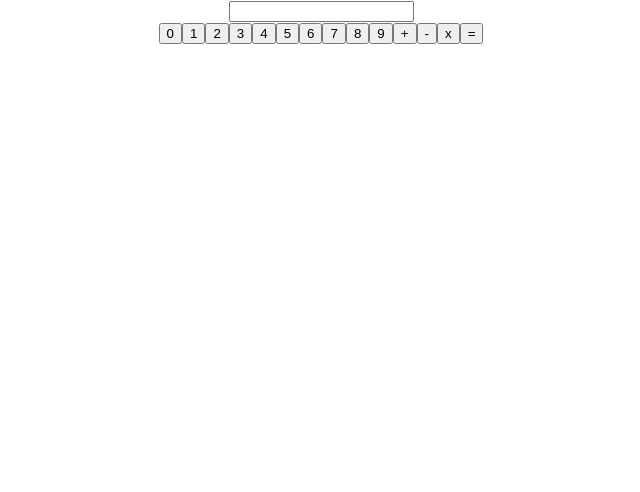
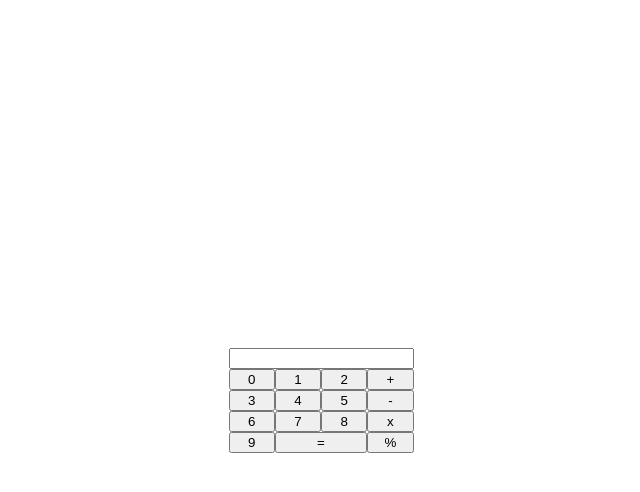
Before and after one commit to elsadl/calculatrice-react, a React (Create React App) app: page / in a window 1280 px wide. Shown: the top 492 px of the page, without its empty margins (319-959 px from the left). Built offline with nearby package versions, Linux system fonts and the light colour scheme.

Commit message:
ajout grid

```diff
--- a/src/App.css
+++ b/src/App.css
@@ -1,38 +1,31 @@
 .App {
-  text-align: center;
+  width: 100vw;
+  height: 100vh;
+  display: flex;
+  align-items: center;
+  justify-content: center;
 }
 
-.App-logo {
-  height: 40vmin;
-  pointer-events: none;
+.calculatrice {
+  display: grid;
+  grid-template-columns: 3fr 1fr;
+  max-width: 300px;
 }
 
-@media (prefers-reduced-motion: no-preference) {
-  .App-logo {
-    animation: App-logo-spin infinite 20s linear;
-  }
+.calculatrice input {
+  grid-column: 1/3;
 }
 
-.App-header {
-  background-color: #282c34;
-  min-height: 100vh;
-  display: flex;
-  flex-direction: column;
-  align-items: center;
-  justify-content: center;
-  font-size: calc(10px + 2vmin);
-  color: white;
+.calculatrice div:first-of-type {
+  display: grid;
+  grid-template-columns: 1fr 1fr 1fr;
 }
 
-.App-link {
-  color: #61dafb;
+.calculatrice div:last-child {
+  display: grid;
+  grid-template-columns: 1fr;
 }
 
-@keyframes App-logo-spin {
-  from {
-    transform: rotate(0deg);
-  }
-  to {
-    transform: rotate(360deg);
-  }
+#equal {
+  grid-column: 2/4;
 }
--- a/src/components/Calculator.js
+++ b/src/components/Calculator.js
@@ -44,7 +44,7 @@ const Calculator = () => {
   }, []);
 
   return (
-    <div>
+    <div className="calculatrice">
       <input
         style={{ textAlign: "right" }}
         type="text"
@@ -52,7 +52,7 @@ const Calculator = () => {
         value={screen}
       ></input>
 
-      <div className="clavier">
+      <div>
         {[...Array(10).keys()].map((_, i) => (
           <button
             onClick={(e) => dispatch(addDigit({ value: e.target.value }))}
@@ -64,6 +64,16 @@ const Calculator = () => {
           </button>
         ))}
 
+        <button
+          id="equal"
+          title="equal"
+          onClick={(e) => dispatch(getResult())}
+        >
+          =
+        </button>
+      </div>
+
+      <div>
         {operators.map((operator, i) => (
           <button
             onClick={(e) => dispatch(addOperator({ operator: e.target.value }))}
@@ -74,10 +84,6 @@ const Calculator = () => {
             {operator.symbol}
           </button>
         ))}
-
-        <button title="equal" onClick={(e) => dispatch(getResult())}>
-          =
-        </button>
       </div>
     </div>
   );
--- a/src/operators.js
+++ b/src/operators.js
@@ -14,4 +14,9 @@ export const operators = [
     name: "multiplication",
     value: "*",
   },
+  {
+    symbol: "%",
+    name: "division",
+    value: "/",
+  },
 ];
```
